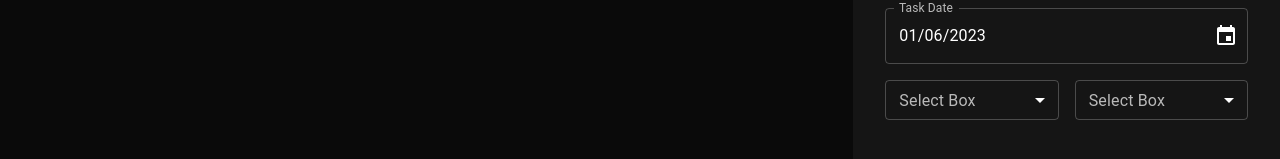
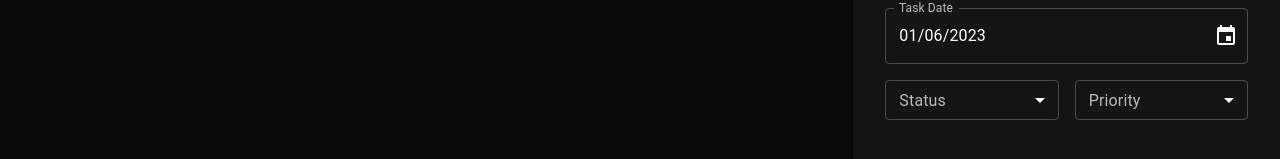
Before and after one commit to SharinLana/typescript-fullstack-tasks-manager, a React (Create React App) app: page / in a window 1280 px wide. Shown: the part 535-694 px from the top of the page. Built offline with nearby package versions, Linux system fonts and the light colour scheme.

Commit message:
apply the enums and set prop values for the TaskSelectField component

```diff
--- a/src/components/taskForm/TaskForm.tsx
+++ b/src/components/taskForm/TaskForm.tsx
@@ -4,6 +4,8 @@
 import TaskDescriptionField from './_taskDescriptionField';
 import TaskDateField from './_taskDateField';
 import TaskSelectField from './_taskSelectField';
+import { Status } from './enums/Status';
+import { Priority } from './enums/Priority';
 
 const TaskForm: FC = (): ReactElement => {
   return (
@@ -28,8 +30,30 @@
       </Stack>
 
       <Stack direction="row" sx={{ width: '100%' }} spacing={2} mt={2}>
-        <TaskSelectField />
-        <TaskSelectField />
+        <TaskSelectField
+          label="Status"
+          name="status"
+          items={[
+            { value: Status.todo, label: Status.todo.toUpperCase() },
+            {
+              value: Status.inProgress,
+              label: Status.inProgress.toUpperCase(),
+            },
+            { value: Status.completed, label: Status.completed.toUpperCase() },
+          ]}
+        />
+        <TaskSelectField
+          label="Priority"
+          name="priority"
+          items={[
+            { value: Priority.high, label: Priority.high.toUpperCase() },
+            {
+              value: Priority.normal,
+              label: Priority.normal.toUpperCase(),
+            },
+            { value: Priority.low, label: Priority.low.toUpperCase() },
+          ]}
+        />
       </Stack>
     </Box>
   );
```
